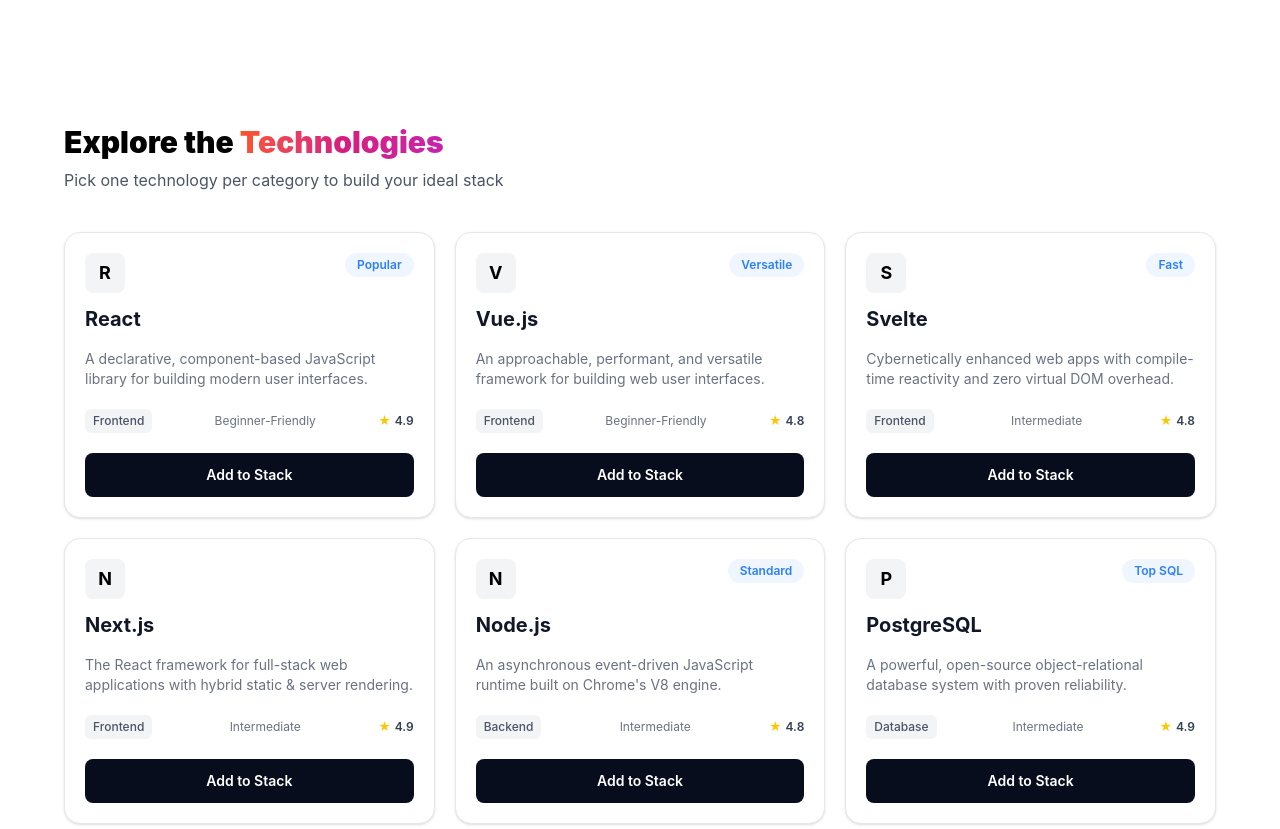
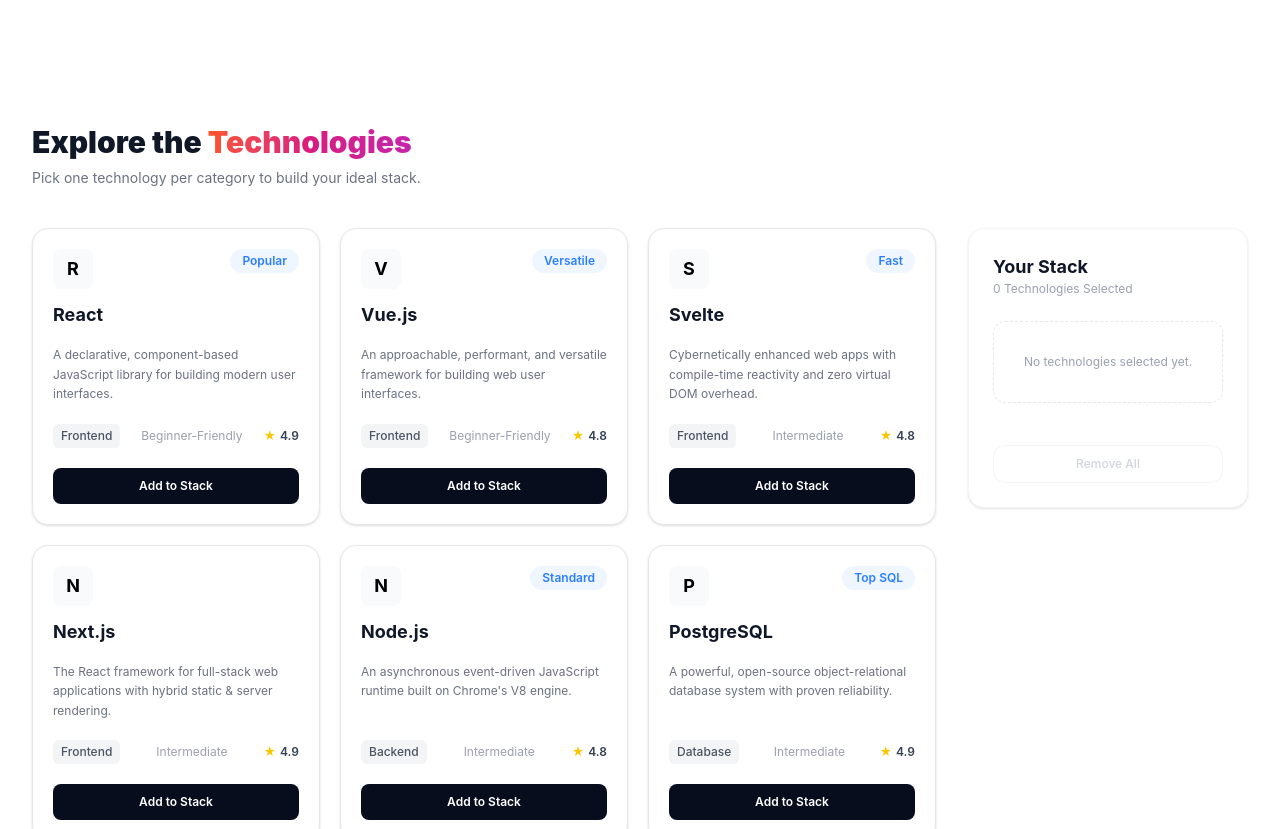
Before and after one commit to abdulalmumin-pro/ph-assignment-5, a React (Vite) app: page / in a window 1280 px wide. Shown: the part 496-1325 px from the top of the page. Built offline with nearby package versions, Linux system fonts and the light colour scheme.

Commit message:
add some functionality within add to stack & selected section

```diff
--- a/src/component/Technologies.tsx
+++ b/src/component/Technologies.tsx
@@ -1,4 +1,4 @@
-import { use } from "react";
+import { use, useState } from "react";
 import type { Itechnologies } from "../type/TechnologiesType";
 
 interface TechnologiesProps {
@@ -7,39 +7,70 @@ interface TechnologiesProps {
 
 const Technologies = ({ technologiesPromise }: TechnologiesProps) => {
   const technologies = use(technologiesPromise);
+  const [selectedTechs, setSelectedTechs] = useState<Itechnologies[]>([]);
+
+  // Toggle technology selection (Add / Remove)
+  const toggleSelect = (tech: Itechnologies) => {
+    const exists = selectedTechs.some((item) => item.name === tech.name);
+    if (exists) {
+      setSelectedTechs((prev) => prev.filter((item) => item.name !== tech.name));
+    } else {
+      setSelectedTechs((prev) => [...prev, tech]);
+    }
+  };
+
+  // Remove single technology from stack
+  const handleRemove = (techName: string) => {
+    setSelectedTechs((prev) => prev.filter((item) => item.name !== techName));
+  };
+
+  // Clear all selected technologies
+  const handleRemoveAll = () => {
+    setSelectedTechs([]);
+  };
 
   return (
-    <section className="mx-16 py-8">
+    <section className="mx-auto max-w-7xl px-8 py-8">
       <div className="mb-8">
-        <h2 className="text-3xl font-black">
+        <h2 className="text-3xl font-black text-gray-900">
           Explore the{" "}
           <span className="bg-gradient-to-r from-[#FD5426] via-[#D81B7E] to-[#C623AE] bg-clip-text text-transparent">
             Technologies
           </span>
         </h2>
 
-        <p className="py-2 text-gray-600">
-          Pick one technology per category to build your ideal stack
+        <p className="py-2 text-sm text-gray-500">
+          Pick one technology per category to build your ideal stack.
         </p>
       </div>
 
-      {/* Technology Cards */}
-      <div>
-        <div className="grid grid-cols-3 gap-5">
-          {technologies.map((technology) => (
+      {/* Main Grid & Stack Area */}
+      <div className="grid grid-cols-1 gap-8 lg:grid-cols-4">
+        {/* Technology Cards Grid (Takes up 3 columns) */}
+        <div className="grid grid-cols-1 gap-5 md:grid-cols-2 lg:grid-cols-3 lg:col-span-3">
+          {technologies.map((technology) => {
+            const isSelected = selectedTechs.some(
+              (item) => item.name === technology.name
+            );
+
+            return (
               <div
                 key={technology.name}
-              className="flex min-h-[270px] flex-col rounded-2xl border border-gray-200 bg-white p-5 shadow-sm transition-all duration-200 hover:-translate-y-1 hover:shadow-lg"
+                className={`flex min-h-[270px] flex-col rounded-2xl border bg-white p-5 shadow-sm transition-all duration-200 hover:-translate-y-1 hover:shadow-lg ${
+                  isSelected
+                    ? "border-[#FD5426] ring-1 ring-[#FD5426]"
+                    : "border-gray-200"
+                }`}
               >
                 {/* Top section */}
                 <div className="mb-4 flex items-start justify-between">
                   <div>
-                  {/* Simple icon placeholder */}
-                  <div className="mb-3 flex h-10 w-10 items-center justify-center rounded-lg bg-gray-100 text-lg font-bold">
+                    {/* Icon placeholder */}
+                    <div className="mb-3 flex h-10 w-10 items-center justify-center rounded-lg bg-gray-50 text-lg font-bold">
                       {technology.name.charAt(0)}
                     </div>
 
-                  <h3 className="text-xl font-bold text-gray-900">
+                    <h3 className="text-lg font-bold text-gray-900">
                       {technology.name}
                     </h3>
                   </div>
@@ -52,7 +83,7 @@ const Technologies = ({ technologiesPromise }: TechnologiesProps) => {
                 </div>
 
                 {/* Description */}
-              <p className="mb-5 text-sm leading-5 text-gray-500">
+                <p className="mb-5 text-xs leading-relaxed text-gray-500">
                   {technology.description}
                 </p>
 
@@ -62,31 +93,93 @@ const Technologies = ({ technologiesPromise }: TechnologiesProps) => {
                     {technology.category}
                   </span>
 
-                <span className="text-gray-500">{technology.level}</span>
+                  <span className="text-gray-400">{technology.level}</span>
 
-                <span className="font-semibold text-gray-700">
-                  <span className="mr-1 text-yellow-400">★</span>
+                  <span className="font-semibold text-gray-700 flex items-center gap-1">
+                    <span className="text-yellow-400">★</span>
                     {technology.rating}
                   </span>
                 </div>
 
+                {/* Dynamic Button State */}
                 <button
                   type="button"
-                className="w-full rounded-lg bg-[#080D1D] py-3 text-sm font-semibold text-white transition hover:bg-[#151b2e] active:scale-[0.98]"
+                  onClick={() => toggleSelect(technology)}
+                  className={`w-full rounded-lg py-2.5 text-xs font-semibold transition active:scale-[0.98] ${
+                    isSelected
+                      ? "bg-gradient-to-r from-[#FD5426] to-[#C623AE] text-white hover:opacity-90"
+                      : "bg-[#080D1D] text-white hover:bg-[#151b2e]"
+                  }`}
                 >
-                Add to Stack
+                  {isSelected ? "Added to Stack" : "Add to Stack"}
                 </button>
               </div>
-          ))}
-        </div>
-        {/* select count area */}
-        <div>
-          <div>
-            <h4>Your Stack</h4>
-            <p>Technologies Selected</p>
+            );
+          })}
         </div>
 
-          <button>Remove All</button>
+        {/* Right Side: Your Stack Panel (Takes up 1 column) */}
+        <div className="lg:col-span-1">
+          <div className="sticky top-6 flex flex-col rounded-2xl border border-gray-100 bg-white p-6 shadow-sm">
+            <h4 className="text-lg font-bold text-gray-900">Your Stack</h4>
+            <p className="mb-6 text-xs text-gray-400">
+              {selectedTechs.length}{" "}
+              {selectedTechs.length === 1 ? "Technology" : "Technologies"} Selected
+            </p>
+
+            {/* Selected Tech List */}
+            <div className="mb-6 space-y-3 min-h-[100px]">
+              {selectedTechs.length === 0 ? (
+                <p className="text-center py-8 text-xs text-gray-400 border border-dashed border-gray-200 rounded-xl">
+                  No technologies selected yet.
+                </p>
+              ) : (
+                selectedTechs.map((tech) => (
+                  <div
+                    key={tech.name}
+                    className="flex items-center justify-between rounded-xl border border-gray-100 bg-gray-50/50 px-3 py-2.5"
+                  >
+                    <div className="flex items-center gap-3">
+                      <div className="flex h-7 w-7 items-center justify-center rounded-md bg-white text-xs font-bold text-gray-700 shadow-xs">
+                        {tech.name.charAt(0)}
+                      </div>
+                      <div>
+                        <h5 className="text-xs font-bold text-gray-800">
+                          {tech.name}
+                        </h5>
+                        <span className="text-[10px] text-gray-400">
+                          {tech.category}
+                        </span>
+                      </div>
+                    </div>
+
+                    <button
+                      type="button"
+                      onClick={() => handleRemove(tech.name)}
+                      className="text-gray-400 hover:text-red-500 transition p-1"
+                      title="Remove technology"
+                    >
+                      ✕
+                    </button>
+                  </div>
+                ))
+              )}
+            </div>
+
+            {/* Clear Button */}
+            <button
+              type="button"
+              disabled={selectedTechs.length === 0}
+              onClick={handleRemoveAll}
+              className={`w-full rounded-xl border py-2.5 text-xs font-medium transition ${
+                selectedTechs.length > 0
+                  ? "border-red-100 text-red-500 hover:bg-red-50 cursor-pointer"
+                  : "border-gray-100 text-gray-300 cursor-not-allowed"
+              }`}
+            >
+              Remove All
+            </button>
+          </div>
         </div>
       </div>
     </section>
```
Lines whose indentation alone changed are shown as unchanged.
